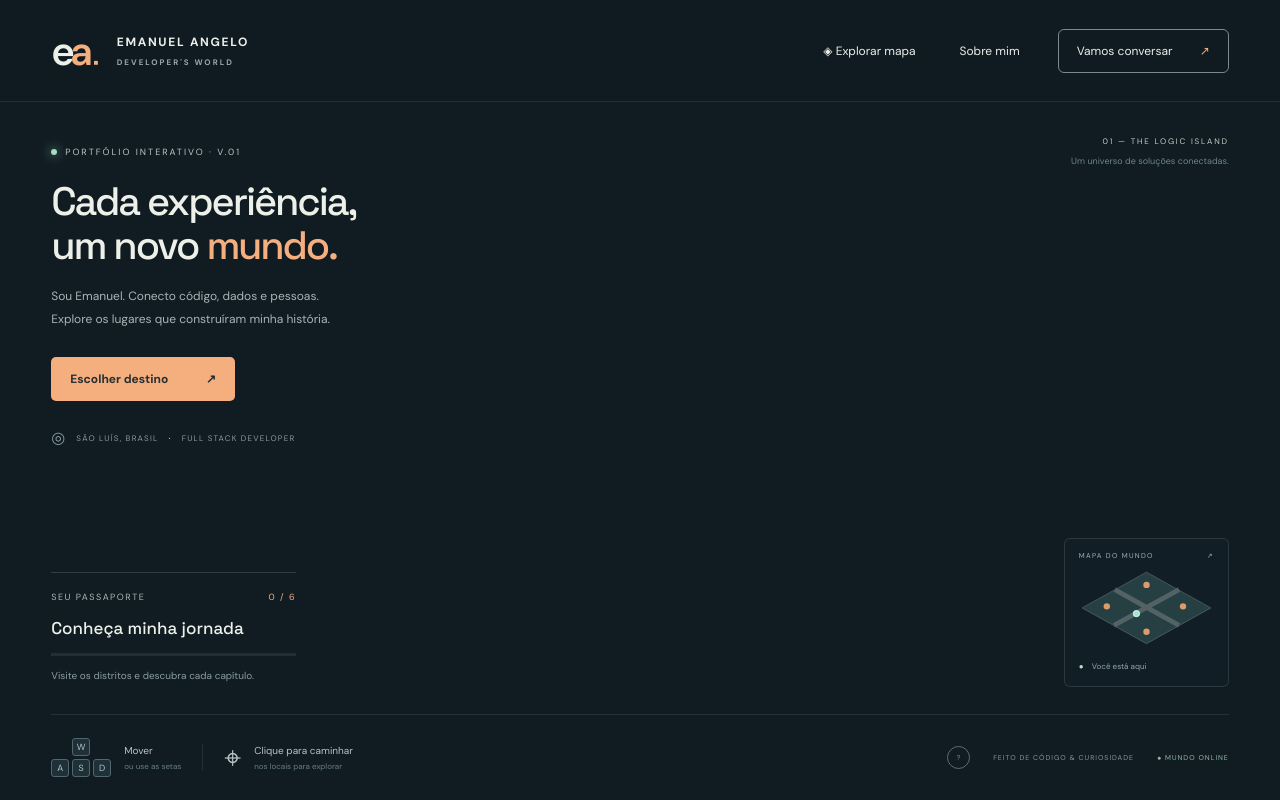
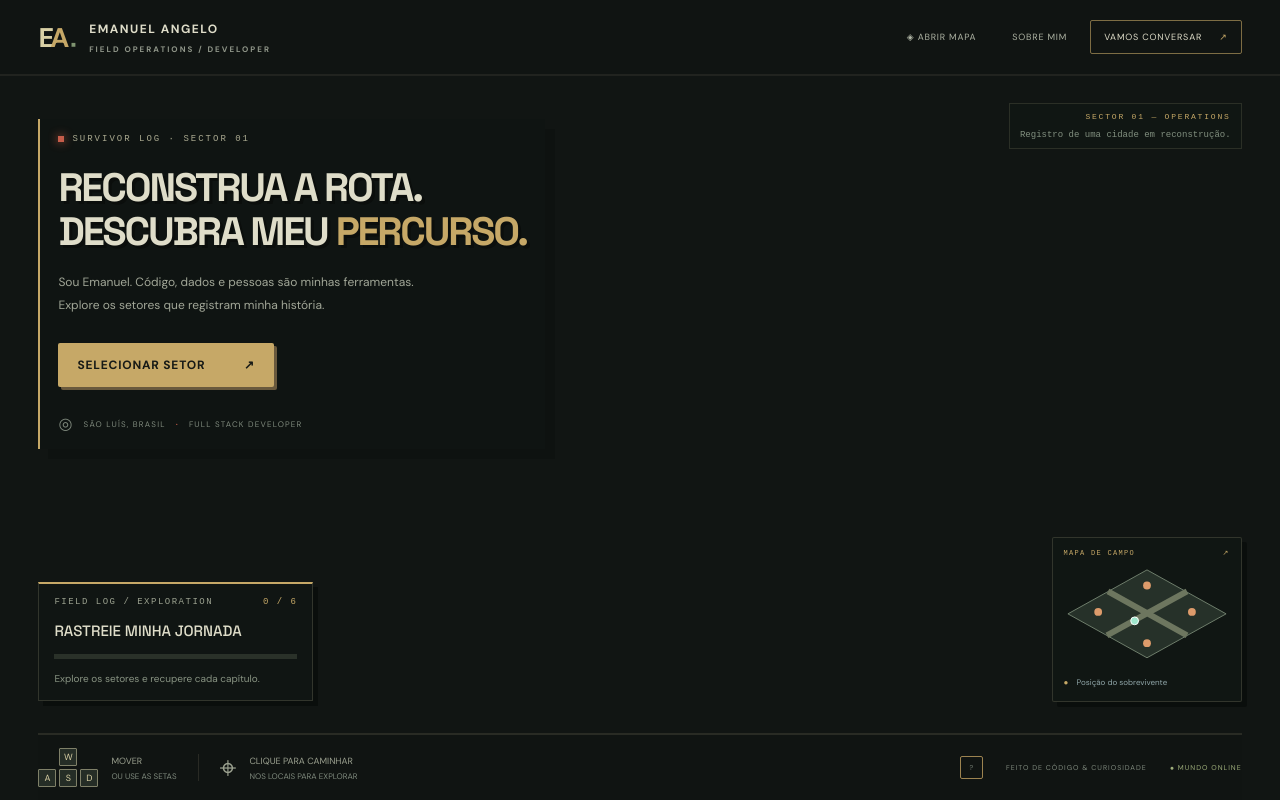
Before and after one commit to EmanuelAngelo/portfolio, a Vue app: page / in a window 1280 px wide. Built offline with nearby package versions, Linux system fonts and the light colour scheme.

Commit message:
ajuste no layout

```diff
--- a/src/components/layout/WorldHeader.vue
+++ b/src/components/layout/WorldHeader.vue
@@ -5,10 +5,10 @@ defineEmits(['home', 'map', 'profile', 'contact']);
   <header>
     <a class="brand" href="#" aria-label="Voltar ao início" @click.prevent="$emit('home')">
       <span class="logo" aria-hidden="true">e<span>a</span><i>■</i></span>
-      <span>EMANUEL ANGELO<small>DEVELOPER'S WORLD</small></span>
+      <span>EMANUEL ANGELO<small>FIELD OPERATIONS / DEVELOPER</small></span>
     </a>
     <nav aria-label="Navegação principal">
-      <button @click="$emit('map')">◈ <span>Explorar mapa</span></button>
+      <button @click="$emit('map')">◈ <span>Abrir mapa</span></button>
       <button class="profile-button" @click="$emit('profile')">Sobre mim</button>
       <button class="contact" @click="$emit('contact')">Vamos conversar <span>↗</span></button>
     </nav>
--- a/src/components/layout/WorldIntro.vue
+++ b/src/components/layout/WorldIntro.vue
@@ -4,13 +4,13 @@ defineEmits(['start']);
 </script>
 <template>
   <section class="intro" :class="{ exploring }">
-    <div class="eyebrow"><i></i> PORTFÓLIO INTERATIVO · V.01</div>
-    <h1>Cada experiência,<br />um novo <em>mundo.</em></h1>
+    <div class="eyebrow"><i></i> SURVIVOR LOG · SECTOR 01</div>
+    <h1>Reconstrua a rota.<br />Descubra meu <em>percurso.</em></h1>
     <p>
-      Sou Emanuel. Conecto código, dados e pessoas.<br />Explore os lugares que construíram minha
-      história.
+      Sou Emanuel. Código, dados e pessoas são minhas ferramentas.<br />Explore os setores que
+      registram minha história.
     </p>
-    <button class="primary" @click="$emit('start')">Escolher destino <span>↗</span></button>
+    <button class="primary" @click="$emit('start')">Selecionar setor <span>↗</span></button>
     <div class="location"><span>◎</span> SÃO LUÍS, BRASIL <b>·</b> FULL STACK DEVELOPER</div>
   </section>
 </template>
--- a/src/components/world/WorldHud.vue
+++ b/src/components/world/WorldHud.vue
@@ -9,13 +9,13 @@ defineEmits(['help', 'map']);
 </script>
 <template>
   <div class="worldCaption">
-    <span>01 — THE LOGIC ISLAND</span><small>Um universo de soluções conectadas.</small>
+    <span>SECTOR 01 — OPERATIONS</span><small>Registro de uma cidade em reconstrução.</small>
   </div>
   <aside class="mission" aria-label="Progresso da exploração">
     <div class="missionHead">
-      <span>SEU PASSAPORTE</span><span>{{ visited }} / {{ total }}</span>
+      <span>FIELD LOG / EXPLORATION</span><span>{{ visited }} / {{ total }}</span>
     </div>
-    <p>Conheça minha jornada</p>
+    <p>Rastreie minha jornada</p>
     <div
       class="progress"
       role="progressbar"
@@ -28,12 +28,12 @@ defineEmits(['help', 'map']);
     </div>
     <small>{{
       visited === total
-        ? 'Jornada completa. Vamos construir o próximo capítulo?'
-        : 'Visite os distritos e descubra cada capítulo.'
+        ? 'Mapa completo. Pronto para o próximo capítulo.'
+        : 'Explore os setores e recupere cada capítulo.'
     }}</small>
   </aside>
   <button class="map" aria-label="Abrir mapa do mundo" @click="$emit('map')">
-    <span class="mapTitle">MAPA DO MUNDO <span>↗</span></span>
+    <span class="mapTitle">MAPA DE CAMPO <span>↗</span></span>
     <svg viewBox="0 0 170 100" aria-hidden="true">
       <path d="M85 4 166 49 85 94 4 49Z" fill="#263f43" stroke="#526265" />
       <path d="M45 26 126 71M44 71 126 26" stroke="#526265" stroke-width="6" />
@@ -45,7 +45,7 @@ defineEmits(['help', 'map']);
       </g>
       <circle :cx="miniPlayer.x" :cy="miniPlayer.y" r="4" fill="#9fe7cd" stroke="white" />
     </svg>
-    <small>● <span>Você está aqui</span></small>
+    <small>● <span>Posição do sobrevivente</span></small>
   </button>
   <footer>
     <div class="controls">
--- a/src/styles/world.css
+++ b/src/styles/world.css
@@ -1,10 +1,10 @@
 @import url('https://fonts.googleapis.com/css2?family=DM+Sans:wght@400;500;600;700&family=Space+Grotesk:wght@400;500;600;700&display=swap');
 :root {
-  --bg: #101b22;
-  --fg: #edf0e9;
-  --muted: #9ba9aa;
-  --accent: #f5af7f;
-  --line: #ffffff17;
+  --bg: #171c1b;
+  --fg: #e5e1d2;
+  --muted: #a6a694;
+  --accent: #d2b77b;
+  --line: #e8dfc21c;
 }
 * {
   box-sizing: border-box;
@@ -57,7 +57,7 @@ header {
   align-items: center;
   justify-content: space-between;
   border-bottom: 1px solid var(--line);
-  background: #101b228c;
+  background: #171c1bcc;
   z-index: 3;
 }
 .brand {
@@ -145,7 +145,7 @@ h1 em {
 }
 .primary {
   background: var(--accent);
-  color: #263033;
+  color: #242722;
   border-radius: 5px;
   padding: 14px 19px;
   font-size: 12px;
@@ -590,3 +590,238 @@ dialog .close {
 .mobile-passport {
   display: none;
 }
+
+/* Survival HUD skin: the world uses a compact, field-report visual language. */
+:root {
+  --bg: #111513;
+  --fg: #dfddc9;
+  --muted: #91978a;
+  --accent: #c6a867;
+  --line: #d9d0a51f;
+}
+body {
+  background: #111513;
+}
+canvas {
+  image-rendering: pixelated;
+}
+header {
+  height: 76px;
+  padding: 0 3%;
+  border-bottom: 2px solid #d9d0a515;
+  background: #111513e8;
+}
+.brand {
+  gap: 13px;
+  letter-spacing: 1.5px;
+  text-transform: uppercase;
+}
+.logo {
+  font-size: 27px;
+  letter-spacing: -4px;
+  font-weight: 700;
+  color: #d9d0a5;
+}
+.logo i {
+  color: #7f9470;
+}
+nav {
+  gap: 10px;
+}
+nav button {
+  padding: 10px 12px;
+  border: 1px solid transparent;
+  color: #afb4a4;
+  text-transform: uppercase;
+  letter-spacing: 0.8px;
+  font-size: 9px;
+}
+nav button:hover {
+  border-color: #d9d0a533;
+  background: #d9d0a50d;
+  color: var(--fg);
+}
+.contact {
+  border: 1px solid #c6a86799;
+  border-radius: 2px;
+  padding: 10px 13px;
+  color: #dfddc9;
+}
+.contact span {
+  margin-left: 14px;
+}
+.intro {
+  left: 3%;
+  top: 119px;
+  padding: 15px 18px;
+  border-left: 2px solid #c6a867;
+  background: #101512b8;
+  box-shadow: 10px 10px 0 #0c100e66;
+}
+.eyebrow {
+  color: #aaa990;
+  font-family: monospace;
+}
+.eyebrow i {
+  border-radius: 0;
+  background: #c65d4a;
+  box-shadow: 0 0 10px #c65d4a;
+}
+h1 {
+  font-weight: 700;
+  text-transform: uppercase;
+  text-shadow: 3px 3px #0b0e0c;
+}
+h1 em {
+  color: #c6a867;
+}
+.intro p {
+  color: #a2a798;
+}
+.primary {
+  background: #c6a867;
+  color: #171a16;
+  border-radius: 2px;
+  text-transform: uppercase;
+  letter-spacing: 0.8px;
+  box-shadow: 3px 3px 0 #69593d;
+}
+.location {
+  color: #7f897d;
+}
+.location b {
+  color: #c65d4a;
+}
+.pin {
+  gap: 8px;
+  padding: 8px 10px;
+  border: 1px solid #d9d0a538;
+  background: #111714ed;
+  box-shadow: 4px 4px 0 #080b09aa;
+  border-radius: 2px;
+}
+.pin:hover {
+  background: #303b32;
+}
+.pin .num {
+  color: #c6a867;
+}
+.pin b {
+  text-transform: uppercase;
+  letter-spacing: 0.5px;
+}
+.pin small {
+  color: #829080;
+}
+.worldCaption {
+  right: 3%;
+  top: 103px;
+  padding: 8px 10px;
+  border: 1px solid #d9d0a522;
+  background: #111714c9;
+  color: #c6a867;
+  font-family: monospace;
+}
+.worldCaption small {
+  color: #829080;
+}
+.mission {
+  left: 3%;
+  bottom: 99px;
+  width: 275px;
+  border: 1px solid #d9d0a52b;
+  border-top: 2px solid #c6a867;
+  padding: 13px 15px;
+  background: #111714e8;
+  box-shadow: 5px 5px 0 #080b09aa;
+}
+.missionHead {
+  color: #9ba18f;
+  font-family: monospace;
+}
+.mission p {
+  font-size: 15px;
+  text-transform: uppercase;
+  color: #dfddc9;
+}
+.progress,
+.progress i {
+  height: 5px;
+}
+.progress {
+  background: #2a3129;
+}
+.progress i {
+  background: #c6a867;
+}
+.mission small {
+  color: #899483;
+}
+.map {
+  right: 3%;
+  bottom: 98px;
+  width: 190px;
+  border: 1px solid #d9d0a52b;
+  padding: 11px;
+  background: #111714ed;
+  border-radius: 2px;
+  box-shadow: 5px 5px 0 #080b09aa;
+}
+.mapTitle {
+  color: #c6a867;
+  font-family: monospace;
+}
+.map svg path:first-child {
+  fill: #263129;
+  stroke: #71806e;
+}
+.map svg path:nth-child(2) {
+  stroke: #6d765f;
+}
+.map small {
+  color: #c6a867;
+}
+footer {
+  height: 67px;
+  left: 3%;
+  right: 3%;
+  border-top: 2px solid #d9d0a51f;
+  background: #111513d9;
+}
+.controls {
+  color: #9ba18f;
+  text-transform: uppercase;
+  font-size: 9px;
+}
+kbd {
+  border: 1px solid #7f8068;
+  background: #252d26;
+  border-radius: 1px;
+  color: #d9d0a5;
+}
+.muted,
+.footerRight {
+  color: #7e897c;
+}
+.footerRight button {
+  border-radius: 2px;
+  border-color: #9c8350;
+}
+.live {
+  color: #9eae7a;
+}
+.interact button {
+  padding: 10px 14px;
+  background: #c6a867;
+  color: #171a16;
+  border-radius: 2px;
+  box-shadow: 4px 4px 0 #080b09aa;
+  text-transform: uppercase;
+  font-weight: 700;
+}
+.touchpad button {
+  border-radius: 1px;
+  border-color: #b5a26f66;
+  background: #111714e8;
+  color: #d9d0a5;
+}
```
Also changed, not shown: src/game/renderer.js (+159 -35 lines), 1 other file (tests, documents, lock files or other folders).
